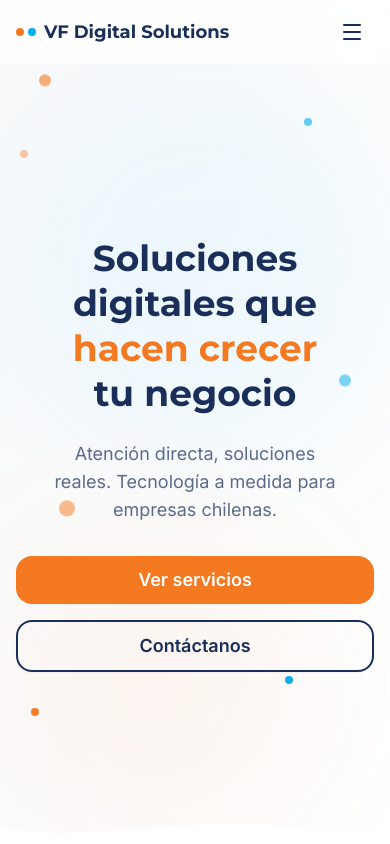
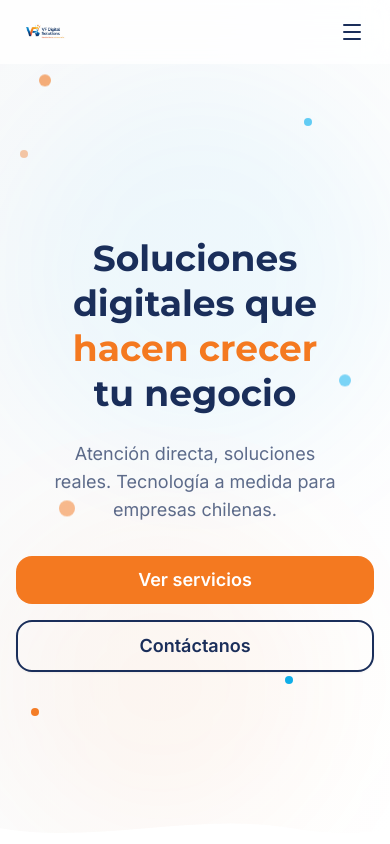
Before and after one commit to VF-Digital-Solutions/vf-digital-solutions-landing-page, a Next.js app: page / in a window 390 px wide. Shown: the top 844 px of the page. Built offline with nearby package versions, Linux system fonts and the light colour scheme.

Commit message:
feat: add responsive logo to navbar
Update navbar to display new VF Digital Solutions logo with optimized loading.

Co-authored-by: Javier Vallejo <49909934+stainer1998@users.noreply.github.com>

```diff
--- a/components/landing/navbar.tsx
+++ b/components/landing/navbar.tsx
@@ -2,6 +2,7 @@
 
 import { useState, useEffect } from "react"
 import Link from "next/link"
+import Image from "next/image"
 import { Menu, X } from "lucide-react"
 import { Button } from "@/components/ui/button"
 
@@ -35,14 +36,15 @@ export function Navbar() {
       <div className="max-w-7xl mx-auto px-4 sm:px-6 lg:px-8">
         <div className="flex items-center justify-between h-16 md:h-20">
           {/* Logo */}
-          <Link href="#inicio" className="flex items-center gap-2">
-            <div className="flex items-center gap-1">
-              <div className="w-2 h-2 bg-[#f47920] rounded-sm" />
-              <div className="w-2 h-2 bg-[#00aeef] rounded-sm" />
-            </div>
-            <span className="font-[family-name:var(--font-montserrat)] font-bold text-[#1a2e5a] text-lg md:text-xl">
-              VF Digital Solutions
-            </span>
+          <Link href="#inicio" className="flex items-center">
+            <Image
+              src="/images/logo-vf-digital.png"
+              alt="VF Digital Solutions"
+              width={180}
+              height={50}
+              className="h-10 md:h-12 w-auto"
+              priority
+            />
           </Link>
 
           {/* Desktop Navigation */}
```
Also changed, not shown: public/images/logo-vf-digital.png (added).
